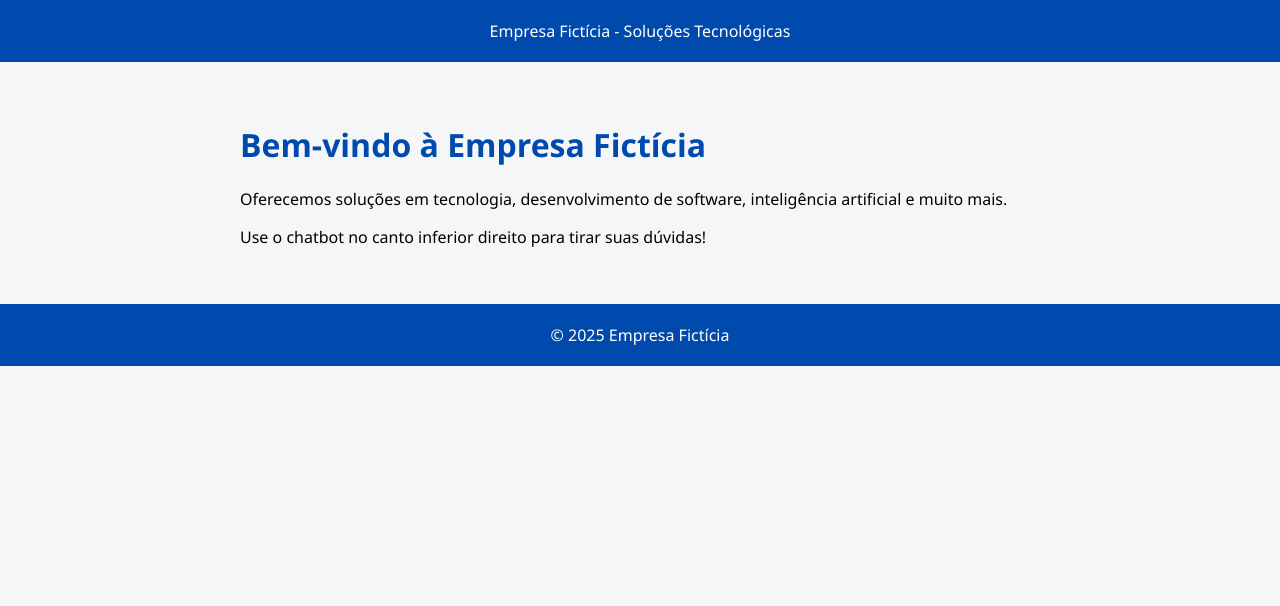
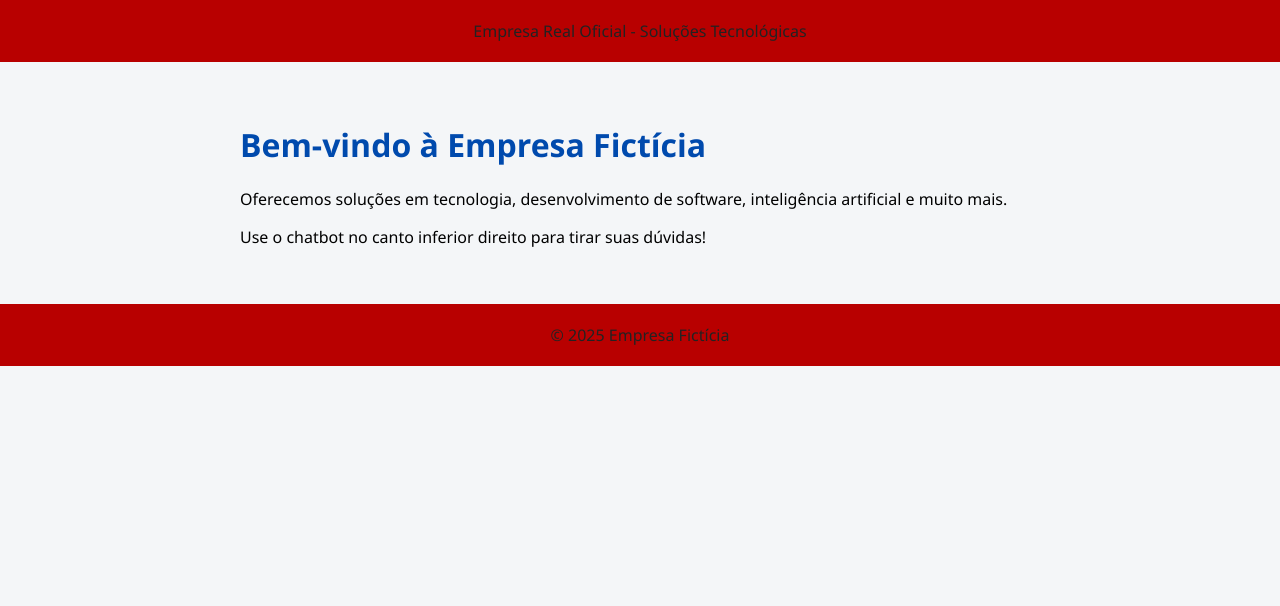
Before and after one commit to ViniciusLGarcia/Chatbot, a Django app: page / in a window 1280 px wide. Shown: the top 606 px of the page. Run offline with Django 5.2, Linux system fonts and the light colour scheme; data comes from the database, SQL or seed files in the repository.

Commit message:
exercicios resolvidos

```diff
--- a/aula-chatbot-main/projetos/04-empresa-ficticia-chat/empresa_ficticia/views.py
+++ b/aula-chatbot-main/projetos/04-empresa-ficticia-chat/empresa_ficticia/views.py
@@ -11,6 +11,7 @@ EXEMPLOS = [
     ("vocês trabalham com inteligência artificial?", "Sim! Temos soluções personalizadas em IA para sua empresa."),
     ("como entro em contato?", "Você pode nos contatar pelo e-mail contato@empresa.com ou pelo telefone (11) 99999-9999."),
     ("ajuda", "Claro! Pergunte algo ou clique em um dos botões para começar."),
+    ("qual o horário de atendimento?", "Atendemos de segunda a sexta, das 9h às 18h."),
 ]
 
 def index(request):
--- a/aula-chatbot-main/projetos/04-empresa-ficticia-chat/static/empresa_ficticia/style.css
+++ b/aula-chatbot-main/projetos/04-empresa-ficticia-chat/static/empresa_ficticia/style.css
@@ -1,5 +1,5 @@
 body { font-family: 'Segoe UI', sans-serif; background: #f4f6f8; margin: 0; }
-    header, footer { background-color: #004aad; color: white; text-align: center; padding: 20px; }
+    header, footer { background-color: #b80000; color: rgb(35, 34, 34); text-align: center; padding: 20px; }
     main { padding: 40px; max-width: 800px; margin: auto; }
     h1 { color: #004aad; }
     #chatbot-toggle {
--- a/aula-chatbot-main/projetos/04-empresa-ficticia-chat/templates/empresa_ficticia/index.html
+++ b/aula-chatbot-main/projetos/04-empresa-ficticia-chat/templates/empresa_ficticia/index.html
@@ -8,7 +8,7 @@
   <link rel="stylesheet" href="{% static 'empresa_ficticia/style.css' %}">
 </head>
 <body>
-  <header>Empresa Fictícia - Soluções Tecnológicas</header>
+  <header>Empresa Real Oficial - Soluções Tecnológicas </header>
   <main>
     <h1>Bem-vindo à Empresa Fictícia</h1>
     <p>Oferecemos soluções em tecnologia, desenvolvimento de software, inteligência artificial e muito mais.</p>
@@ -39,6 +39,7 @@
       <button type="button" data-question="olá">Olá</button>
       <button type="button" data-question="ajuda">Ajuda</button>
       <button type="button" data-question="como entro em contato?">Contato</button>
+      <button type="button" data-question="qual o horário de atendimento?">Horário</button>
     </div>
   </section>
 
```
